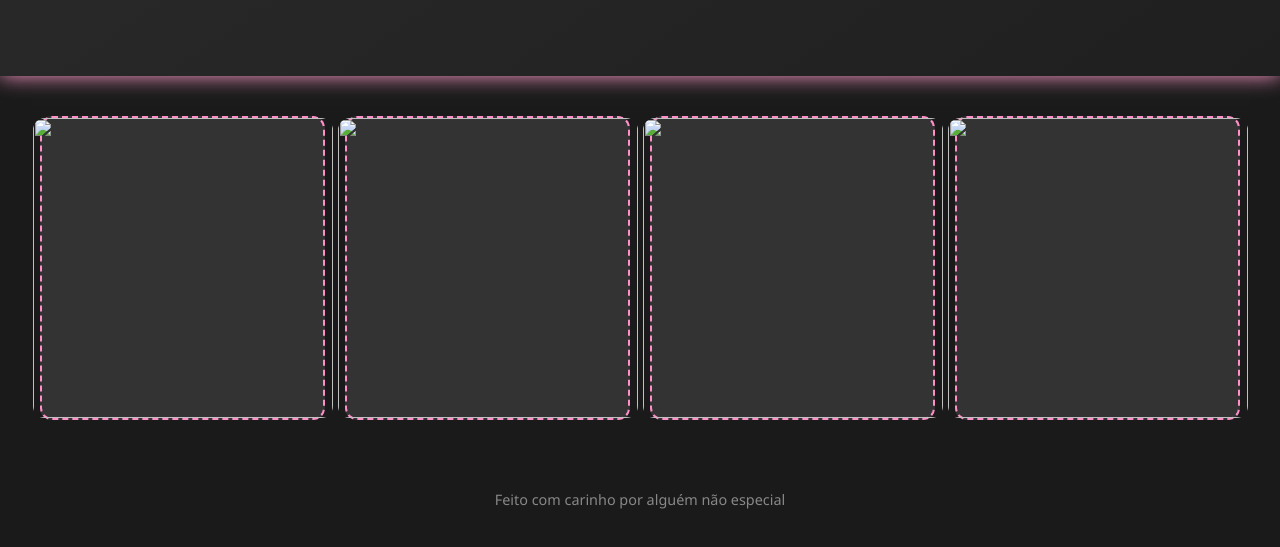
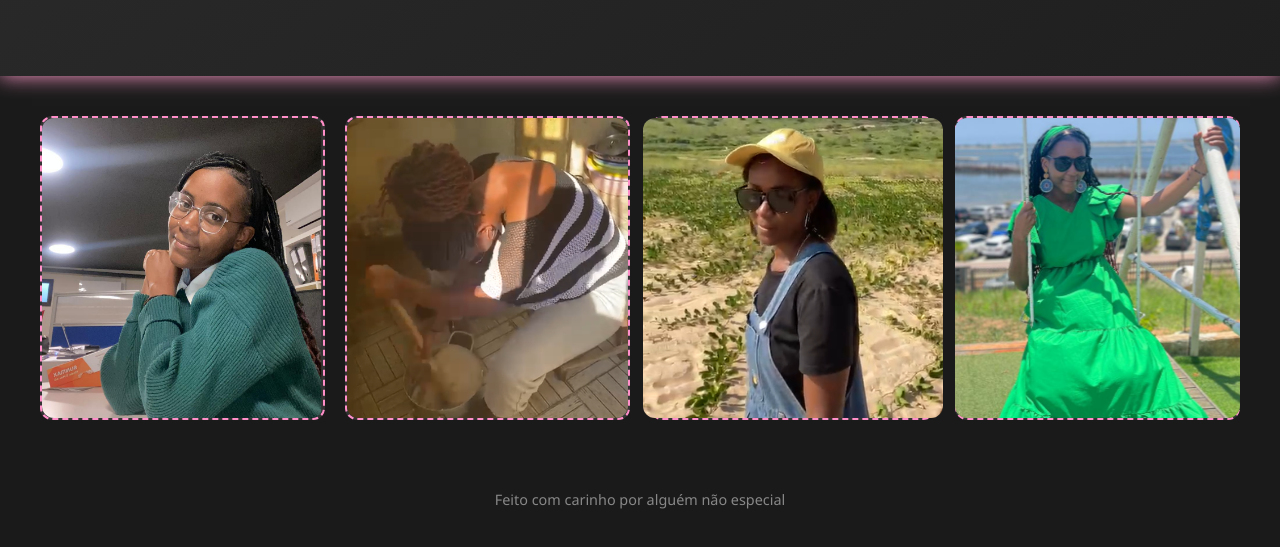
Before and after one commit to Nossir-blue/tathy-clica-no-link, a plain HTML site: page index.html in a window 1280 px wide. Shown: the part 165-712 px from the top of the page. Drawn offline with Linux system fonts and the light colour scheme; the site is published under a folder, as on GitHub Pages, so addresses that start at the root find nothing.

Commit message:
second commit

```diff
--- a/index.html
+++ b/index.html
@@ -113,10 +113,10 @@
   </header>
 
   <section class="gallery">
-    <div class="image-slot"><img src="/Screenshot 2025-05-21 090506.png" alt=""></div>
-    <div class="image-slot"><img src="/Screenshot 2025-05-21 090528.png" alt=""></div>
-    <div class="image-slot"><img src="/Screenshot 2025-05-21 090541.png" alt=""></div>
-    <div class="image-slot"><img src="/Screenshot 2025-05-21 090711.png" alt=""></div>
+    <div class="image-slot"><img src="Screenshot 2025-05-21 090506.png" alt=""></div>
+    <div class="image-slot"><img src="Screenshot 2025-05-21 090528.png" alt=""></div>
+    <div class="image-slot"><img src="Screenshot 2025-05-21 090541.png" alt=""></div>
+    <div class="image-slot"><img src="Screenshot 2025-05-21 090711.png" alt=""></div>
   </section>
 
   <footer>
```
